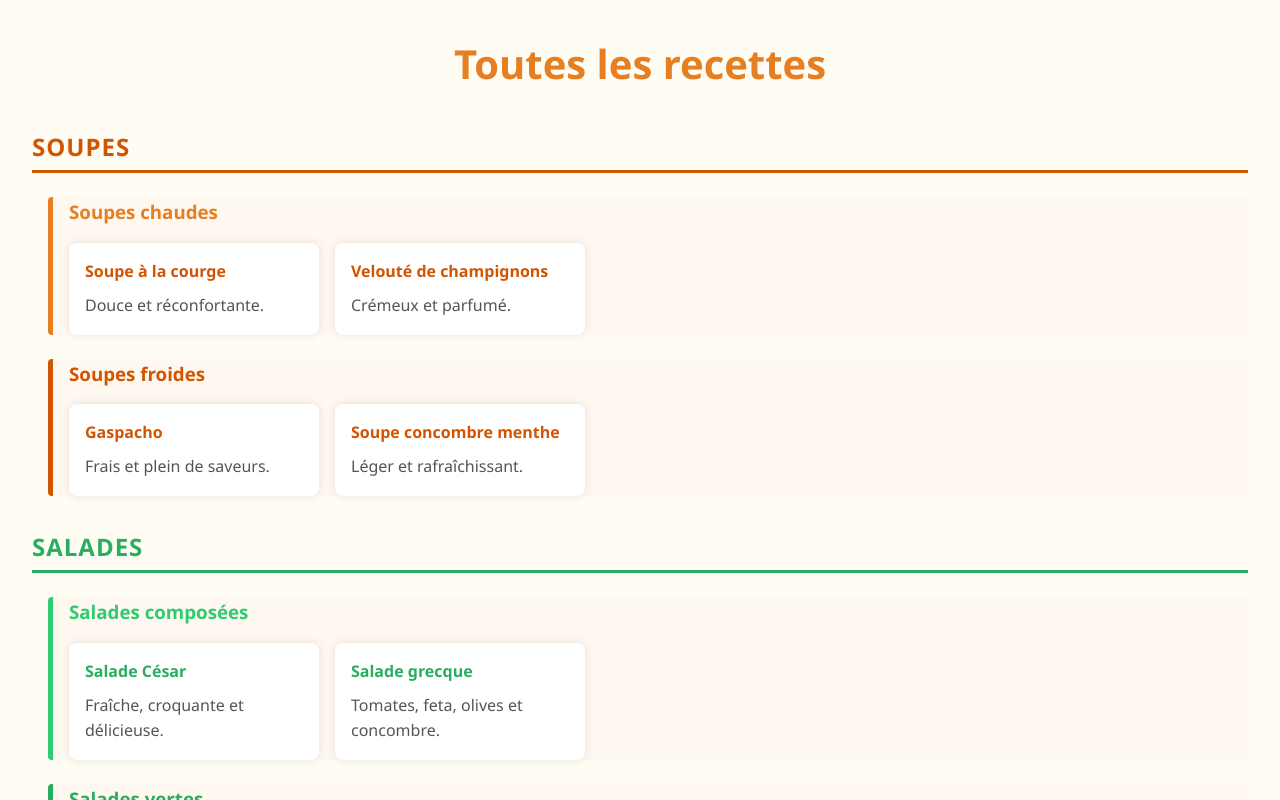
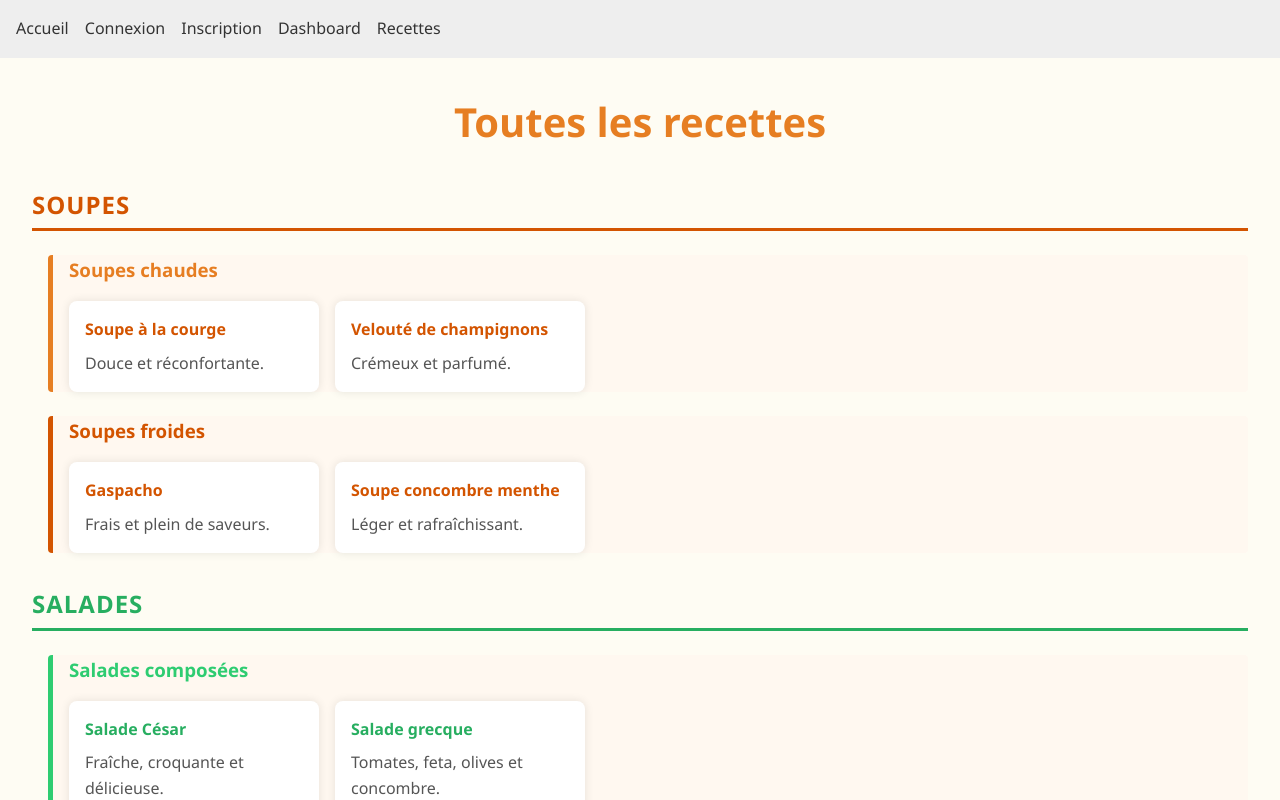
Before and after one commit to jfzara/YouChef, a React (Vite) app: page /recettes in a window 1280 px wide. Shown: the top 800 px of the page. Built offline with nearby package versions, Linux system fonts and the light colour scheme.

Commit message:
Ajoute de nav sur Recettes.jsx

```diff
--- a/src/pages/Recettes.jsx
+++ b/src/pages/Recettes.jsx
@@ -1,5 +1,6 @@
 import React from "react";
 import { motion as _motion } from 'framer-motion';
+import { Link } from 'react-router-dom';
 import styles from "../styles/Recettes.module.css";
 
 const recettes = {
@@ -76,6 +77,15 @@ const sousCategorieVariants = {
 
 const Recettes = () => {
   return (
+<>
+ <nav style={{ padding: '1rem', backgroundColor: '#eee' }}>
+        <Link to="/" style={{ marginRight: '1rem' }}>Accueil</Link>
+        <Link to="/connexion" style={{ marginRight: '1rem' }}>Connexion</Link>
+        <Link to="/inscription" style={{ marginRight: '1rem' }}>Inscription</Link>
+        <Link to="/dashboard" style={{ marginRight: '1rem' }}>Dashboard</Link>
+        <Link to="/recettes" style={{ marginRight: '1rem' }}>Recettes</Link>
+      </nav>
+
     <_motion.div
       className={styles.container}
       variants={containerVariants}
@@ -150,6 +160,7 @@ const Recettes = () => {
         );
       })}
     </_motion.div>
+    </>
   );
 };
 
```
